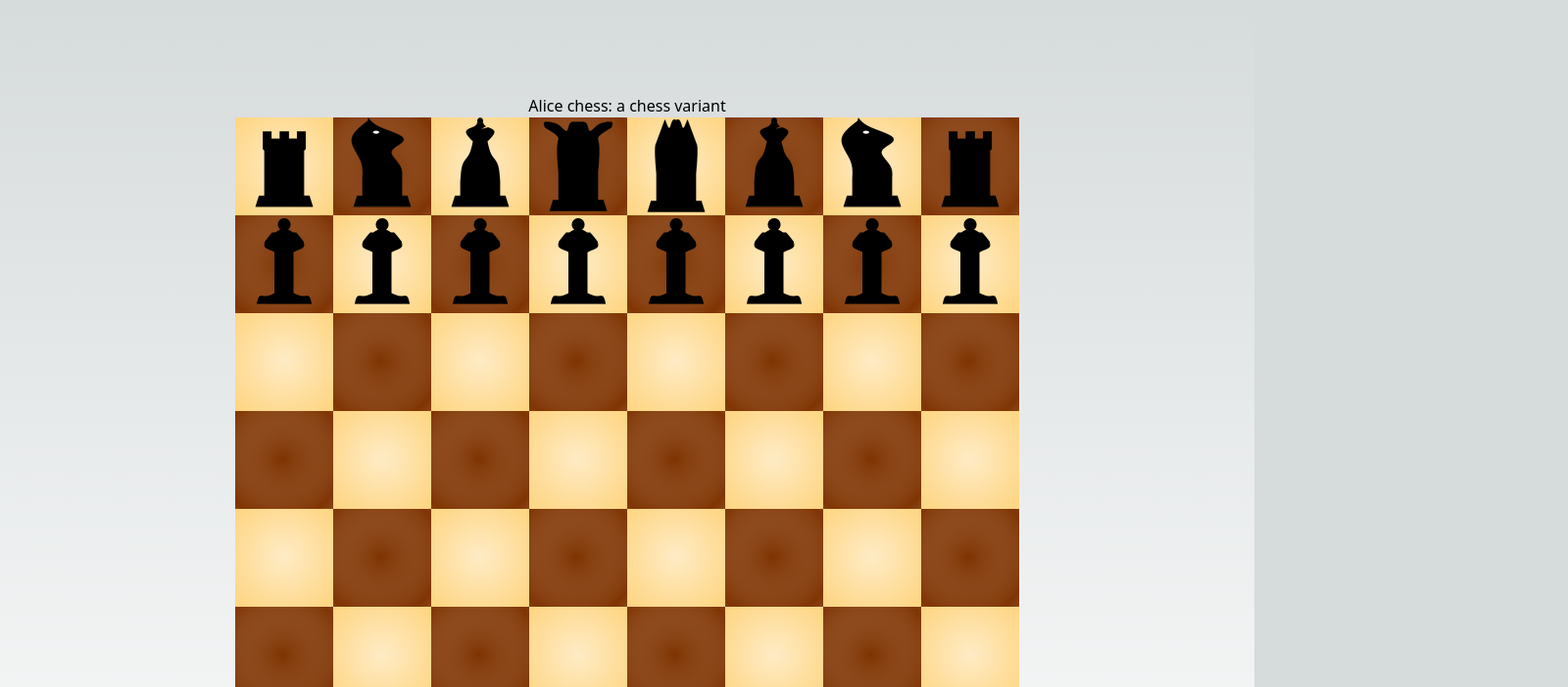
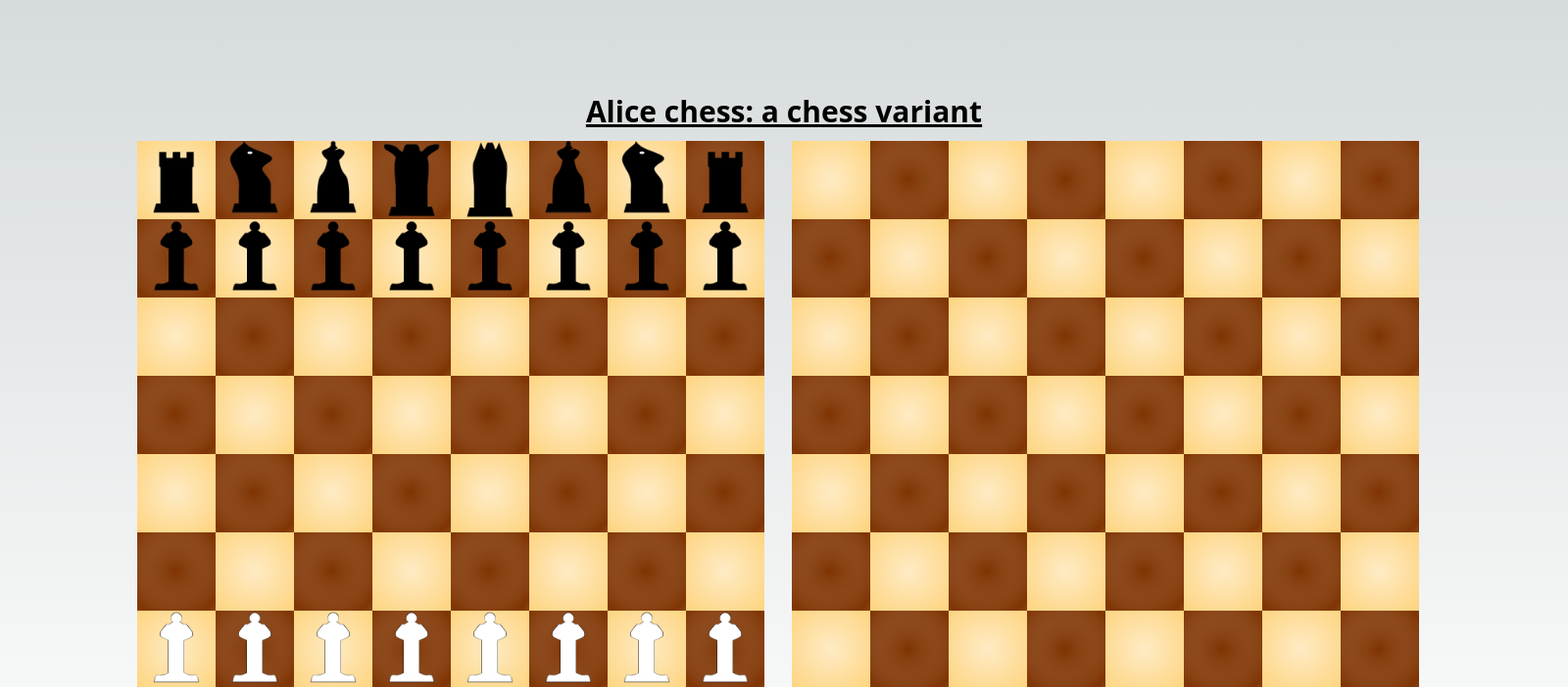
Before and after one commit to MikaBob/alice-chess, a Next.js app: page / in a window 1280 px wide. Shown: the top 702 px of the page at 98% size, 1600 px wide, since content can reach past the window. Built offline with nearby package versions, Linux system fonts and the light colour scheme.

Commit message:
create second board's HTML & CSS

```diff
--- a/components/Board/BoardComponent.tsx
+++ b/components/Board/BoardComponent.tsx
@@ -3,15 +3,19 @@ import styles from './board.module.css';
 import TileComponent from '../Tile/TileComponent';
 import { useGameContext } from '@/context/GameContext';
 
-interface BoardProps {}
+interface BoardProps {
+    isSecondBoard?: boolean;
+}
 
-export default function BoardComponent({}: BoardProps) {
+export default function BoardComponent({ isSecondBoard }: BoardProps) {
     const { game } = useGameContext();
 
+    const board = isSecondBoard ? game.secondBoard : game.board;
     return (
-        <table className={styles.board}>
+        <div className={styles.board + ' mr-3'}>
+            <table>
                 <tbody>
-                {game.board.map((squares: Square[], index: number) => {
+                    {board.map((squares: Square[], index: number) => {
                         return (
                             <tr key={index} className={styles.row}>
                                 {squares.map((square: Square, index2: number) => {
@@ -22,5 +26,6 @@ export default function BoardComponent({}: BoardProps) {
                     })}
                 </tbody>
             </table>
+        </div>
     );
 }
--- a/components/Board/board.module.css
+++ b/components/Board/board.module.css
@@ -1,3 +1,4 @@
 .board {
-    width: 800px;
+    width: calc(var(--tile-width) * 8);
+    height: calc(var(--tile-width) * 8);
 }
--- a/components/Piece/piece.module.css
+++ b/components/Piece/piece.module.css
@@ -1,6 +1,6 @@
 .piece {
     position: absolute;
-    width: 100px;
-    height: 100px;
+    width: var(--tile-width);
+    height: var(--tile-width);
     top: 0;
 }
--- a/components/Tile/tile.module.css
+++ b/components/Tile/tile.module.css
@@ -3,16 +3,16 @@
 }
 
 .tileBackground {
-    width: 100px;
-    height: 100px;
+    width: var(--tile-width);
+    height: var(--tile-width);
 }
 
 .pieceDraggedOver:before {
     position: absolute;
     content: '';
     background: #1a14ca8c;
-    width: 100px;
-    height: 100px;
+    width: var(--tile-width);
+    height: var(--tile-width);
     pointer-events: none;
 }
 
@@ -20,7 +20,7 @@
     position: absolute;
     content: '';
     background: #caa3148c;
-    width: 100px;
-    height: 100px;
+    width: var(--tile-width);
+    height: var(--tile-width);
     pointer-events: none;
 }
--- a/pages/_app.tsx
+++ b/pages/_app.tsx
@@ -1,4 +1,4 @@
-import '@/styles/globals.css';
+import './globals.css';
 import type { AppProps } from 'next/app';
 
 export default function App({ Component, pageProps }: AppProps) {
--- /dev/null
+++ b/pages/globals.css
@@ -0,0 +1,19 @@
+@tailwind base;
+@tailwind components;
+@tailwind utilities;
+:root {
+    --tile-width: 80px;
+}
+
+* {
+    box-sizing: border-box;
+    padding: 0;
+    margin: 0;
+}
+
+html,
+body {
+    width: calc(var(--tile-width) * 20);
+    overflow: hidden;
+    background: linear-gradient(to bottom, transparent, rgb(255, 255, 255)) rgb(214, 219, 220);
+}
--- a/pages/index.tsx
+++ b/pages/index.tsx
@@ -1,5 +1,5 @@
 import Head from 'next/head';
-import styles from '@/styles/index.module.css';
+import styles from './index.module.css';
 import BoardComponent from '@/components/Board/BoardComponent';
 
 interface HomeProps {}
@@ -14,7 +14,10 @@ export default function Home({}: HomeProps) {
             </Head>
             <main className={styles.main}>
                 <h1 className="text-3xl font-bold underline">Alice chess: a chess variant</h1>
-                <BoardComponent />
+                <div className="grid grid-cols-2 gap-4 mt-3">
+                    <BoardComponent />
+                    <BoardComponent isSecondBoard={true} />
+                </div>
             </main>
         </>
     );
--- a/src/Game.ts
+++ b/src/Game.ts
@@ -9,15 +9,19 @@ import Square from './Square';
 
 export default class Game {
     board: Square[][];
+    secondBoard: Square[][];
     isWhiteTurnToPlay: boolean;
 
     constructor() {
         this.board = [];
+        this.secondBoard = [];
         let isWhiteTile = 0;
         for (let i = 0; i < 8; i++) {
             this.board[i] = [];
+            this.secondBoard[i] = [];
             for (let j = 0; j < 8; j++) {
                 this.board[i][j] = new Square(i, j, isWhiteTile % 2 === 0);
+                this.secondBoard[i][j] = new Square(i, j, isWhiteTile % 2 === 0);
                 isWhiteTile++;
             }
             isWhiteTile++; // alternate at each rows
@@ -64,7 +68,7 @@ export default class Game {
 
     public executeMove(positionFrom: number[], positionTo: number[]) {
         const pieceMoved: Piece | null = this.board[positionFrom[0]][positionFrom[1]].piece;
-        console.log('before', positionFrom, this.board[positionFrom[0]][positionFrom[1]], positionTo, this.board[positionTo[0]][positionTo[1]], pieceMoved, this.isWhiteTurnToPlay);
+        //console.log('before', positionFrom, this.board[positionFrom[0]][positionFrom[1]], positionTo, this.board[positionTo[0]][positionTo[1]], pieceMoved, this.isWhiteTurnToPlay);
 
         if (pieceMoved !== null && pieceMoved.isWhite === this.isWhiteTurnToPlay) {
             this.board[positionTo[0]][positionTo[1]].setPieceOnTile(pieceMoved);
@@ -72,6 +76,6 @@ export default class Game {
 
             this.isWhiteTurnToPlay = !this.isWhiteTurnToPlay;
         }
-        console.log('after', positionFrom, this.board[positionFrom[0]][positionFrom[1]], positionTo, this.board[positionTo[0]][positionTo[1]], pieceMoved, this.isWhiteTurnToPlay);
+        //console.log('after', positionFrom, this.board[positionFrom[0]][positionFrom[1]], positionTo, this.board[positionTo[0]][positionTo[1]], pieceMoved, this.isWhiteTurnToPlay);
     }
 }
--- a/styles/globals.css
+++ /dev/null
@@ -1,73 +0,0 @@
-@tailwind base;
-@tailwind components;
-@tailwind utilities;
-
-:root {
-    --max-width: 1100px;
-    --border-radius: 12px;
-    --font-mono: ui-monospace, Menlo, Monaco, 'Cascadia Mono', 'Segoe UI Mono', 'Roboto Mono', 'Oxygen Mono', 'Ubuntu Monospace', 'Source Code Pro', 'Fira Mono', 'Droid Sans Mono', 'Courier New', monospace;
-
-    --foreground-rgb: 0, 0, 0;
-    --background-start-rgb: 214, 219, 220;
-    --background-end-rgb: 255, 255, 255;
-
-    --primary-glow: conic-gradient(from 180deg at 50% 50%, #16abff33 0deg, #0885ff33 55deg, #54d6ff33 120deg, #0071ff33 160deg, transparent 360deg);
-    --secondary-glow: radial-gradient(rgba(255, 255, 255, 1), rgba(255, 255, 255, 0));
-
-    --tile-start-rgb: 239, 245, 249;
-    --tile-end-rgb: 228, 232, 233;
-    --tile-border: conic-gradient(#00000080, #00000040, #00000030, #00000020, #00000010, #00000010, #00000080);
-
-    --callout-rgb: 238, 240, 241;
-    --callout-border-rgb: 172, 175, 176;
-    --card-rgb: 180, 185, 188;
-    --card-border-rgb: 131, 134, 135;
-}
-
-@media (prefers-color-scheme: dark) {
-    :root {
-        --foreground-rgb: 255, 255, 255;
-        --background-start-rgb: 0, 0, 0;
-        --background-end-rgb: 0, 0, 0;
-
-        --primary-glow: radial-gradient(rgba(1, 65, 255, 0.4), rgba(1, 65, 255, 0));
-        --secondary-glow: linear-gradient(to bottom right, rgba(1, 65, 255, 0), rgba(1, 65, 255, 0), rgba(1, 65, 255, 0.3));
-
-        --tile-start-rgb: 2, 13, 46;
-        --tile-end-rgb: 2, 5, 19;
-        --tile-border: conic-gradient(#ffffff80, #ffffff40, #ffffff30, #ffffff20, #ffffff10, #ffffff10, #ffffff80);
-
-        --callout-rgb: 20, 20, 20;
-        --callout-border-rgb: 108, 108, 108;
-        --card-rgb: 100, 100, 100;
-        --card-border-rgb: 200, 200, 200;
-    }
-}
-
-* {
-    box-sizing: border-box;
-    padding: 0;
-    margin: 0;
-}
-
-html,
-body {
-    max-width: 100vw;
-    overflow: hidden;
-}
-
-body {
-    color: rgb(var(--foreground-rgb));
-    background: linear-gradient(to bottom, transparent, rgb(var(--background-end-rgb))) rgb(var(--background-start-rgb));
-}
-
-a {
-    color: inherit;
-    text-decoration: none;
-}
-
-@media (prefers-color-scheme: dark) {
-    html {
-        color-scheme: dark;
-    }
-}
--- a/tailwind.config.js
+++ b/tailwind.config.js
@@ -1,6 +1,6 @@
 /** @type {import('tailwindcss').Config} */
 module.exports = {
-    content: ['./components/**/*css', './styles/**/*.css'],
+    content: ['./pages/**/*.{js,ts,jsx,tsx,mdx}', './components/**/*.{js,ts,jsx,tsx,mdx}'],
     theme: {
         extend: {},
     },
```
Also changed, not shown: pages/index.module.css (renamed from styles/index.module.css). Lines whose indentation alone changed are shown as unchanged.
